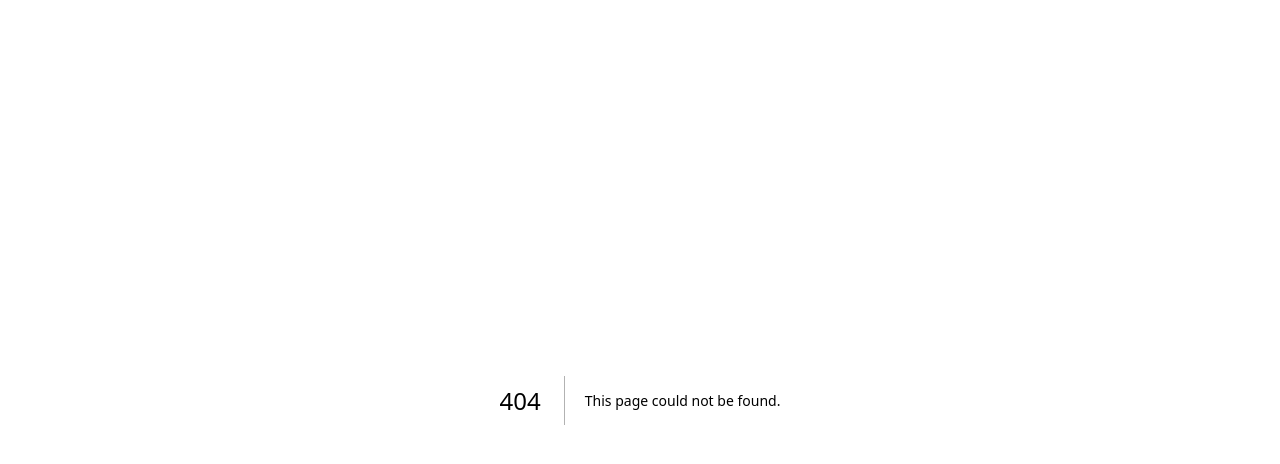
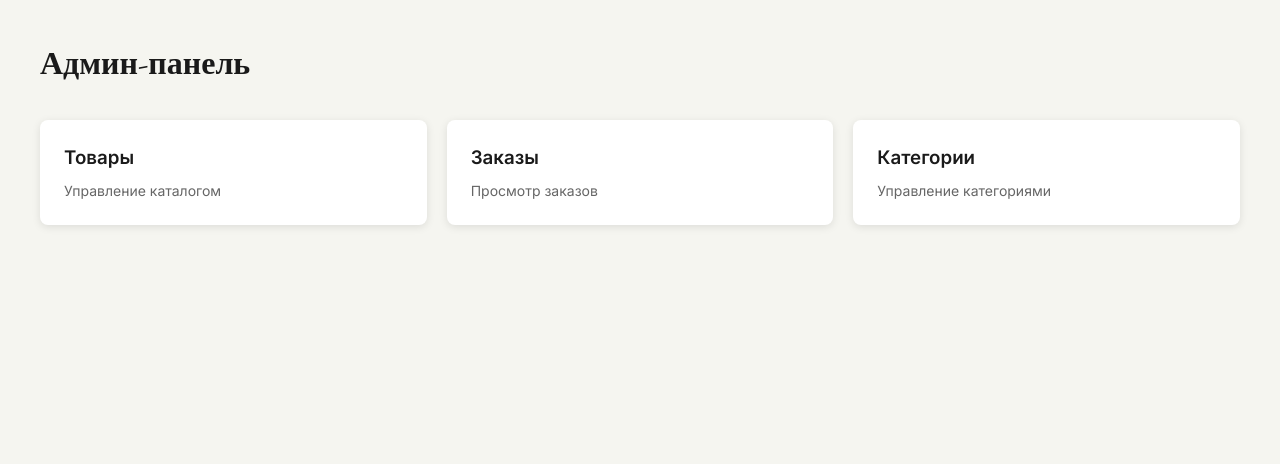
Before and after one commit to Rustam150/NextProject, a Next.js app: page /admin in a window 1280 px wide. Before the commit this address had no page. Shown: the top 464 px of the page. Built offline with nearby package versions, Linux system fonts and the light colour scheme; sample sign-in values are in the browser's storage.

Commit message:
Add admin pages with products edit

```diff
--- /dev/null
+++ b/app/admin/page.tsx
@@ -0,0 +1,62 @@
+'use client';
+
+import { useEffect } from 'react';
+import { useRouter } from 'next/navigation';
+import Link from 'next/link';
+
+export default function AdminDashboard() {
+  const router = useRouter();
+
+  useEffect(() => {
+    const auth = localStorage.getItem('admin_auth');
+    if (!auth) {
+      router.push('/admin/login');
+    }
+  }, [router]);
+
+  return (
+    <div style={{ padding: '40px', background: '#f5f5f0', minHeight: '100vh' }}>
+      <h1 style={{ fontFamily: 'Cormorant Garamond, serif', fontSize: '32px', marginBottom: '32px' }}>
+        Админ-панель
+      </h1>
+
+      <div style={{ display: 'grid', gap: '20px', gridTemplateColumns: 'repeat(auto-fit, minmax(250px, 1fr))' }}>
+        <Link href="/admin/products" style={{
+          padding: '24px',
+          background: '#fff',
+          borderRadius: '8px',
+          boxShadow: '0 2px 8px rgba(0,0,0,0.1)',
+          textDecoration: 'none',
+          color: '#1a1a1a',
+        }}>
+          <h3 style={{ marginBottom: '8px' }}>Товары</h3>
+          <p style={{ color: '#666', fontSize: '14px' }}>Управление каталогом</p>
+        </Link>
+
+        <Link href="/admin/orders" style={{
+          padding: '24px',
+          background: '#fff',
+          borderRadius: '8px',
+          boxShadow: '0 2px 8px rgba(0,0,0,0.1)',
+          textDecoration: 'none',
+          color: '#1a1a1a',
+        }}>
+          <h3 style={{ marginBottom: '8px' }}>Заказы</h3>
+          <p style={{ color: '#666', fontSize: '14px' }}>Просмотр заказов</p>
+        </Link>
+
+        <Link href="/admin/categories" style={{
+          padding: '24px',
+          background: '#fff',
+          borderRadius: '8px',
+          boxShadow: '0 2px 8px rgba(0,0,0,0.1)',
+          textDecoration: 'none',
+          color: '#1a1a1a',
+        }}>
+          <h3 style={{ marginBottom: '8px' }}>Категории</h3>
+          <p style={{ color: '#666', fontSize: '14px' }}>Управление категориями</p>
+        </Link>
+      </div>
+    </div>
+  );
+}
```
Also changed, not shown: app/admin/categories/page.tsx (+12 -0 lines), app/admin/orders/page.tsx (+12 -0 lines), app/admin/products/[id]/page.tsx (+22 -0 lines), app/admin/products/page.tsx (+12 -0 lines).
